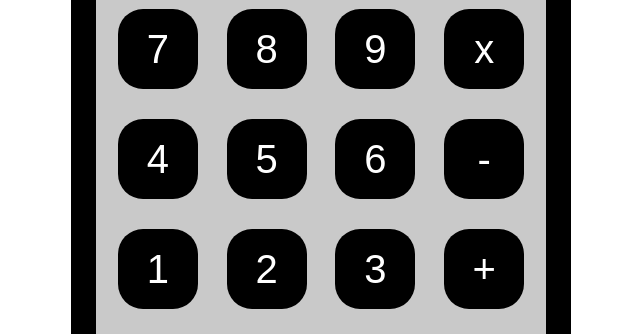
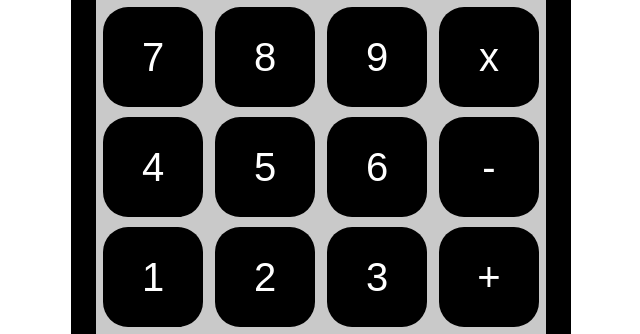
Before and after one commit to slabwu/odin-calculator, a plain HTML site: page index.html in a window 1280 px wide. Shown: the part 299-633 px from the top of the page, without its empty margins (327-967 px from the left). Drawn offline with Linux system fonts and the light colour scheme.

Commit message:
Add operator and number classes to buttons

```diff
--- a/script.js
+++ b/script.js
@@ -5,8 +5,14 @@ const BUTTONTEXT = ['C', '+/-', '%', '/', '7', '8', '9', 'x', '4', '5',
 
 for (i = 0; i <20; i++) {
     let button = document.createElement('div')
-    button.classList.add("button");
-    button.textContent = BUTTONTEXT[i];
+    let text = BUTTONTEXT[i];
+
+    button.classList.add('button');
+    button.classList.add(text);
+    if (/\d/.test(text)) button.classList.add('number');
+    if (/[%\/x\-\+=]/.test(text)) button.classList.add('operator');
+
+    button.textContent = text;
     //div.addEventListener('mouseover', ...);
     panel.appendChild(button);
 }
--- a/style.css
+++ b/style.css
@@ -36,13 +36,13 @@ body {
 }
 
 .button {
-    height: 80px;
-    width: 80px;
+    height: 100px;
+    width: 100px;
     background-color: black;
     color: white;
     font-family: 'Montserrat', sans-serif;
     font-size: 5vh;
-    margin: 7px;
+    margin: 5px;
     display: flex;
     justify-content: center;
     align-items: center;
```
